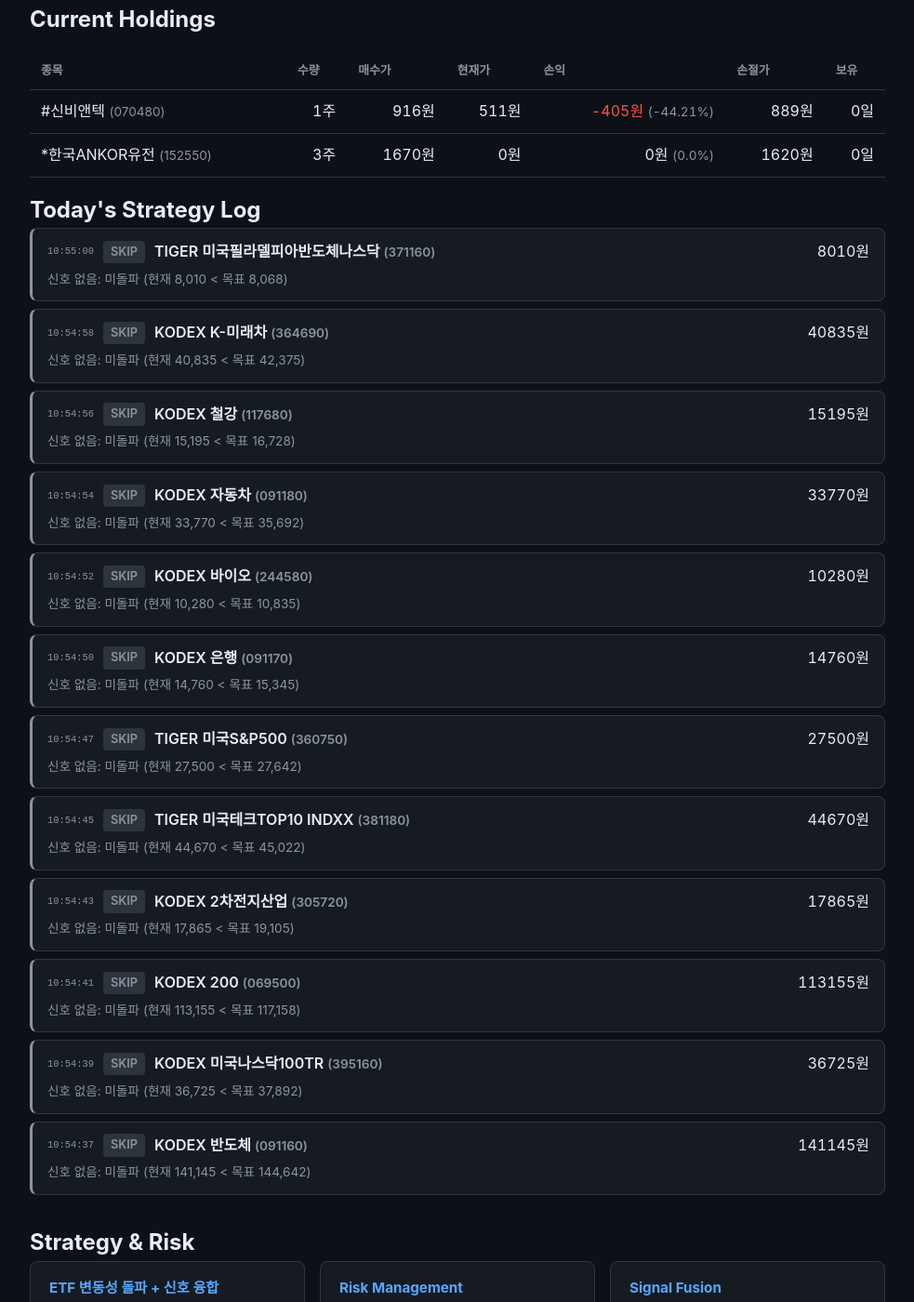
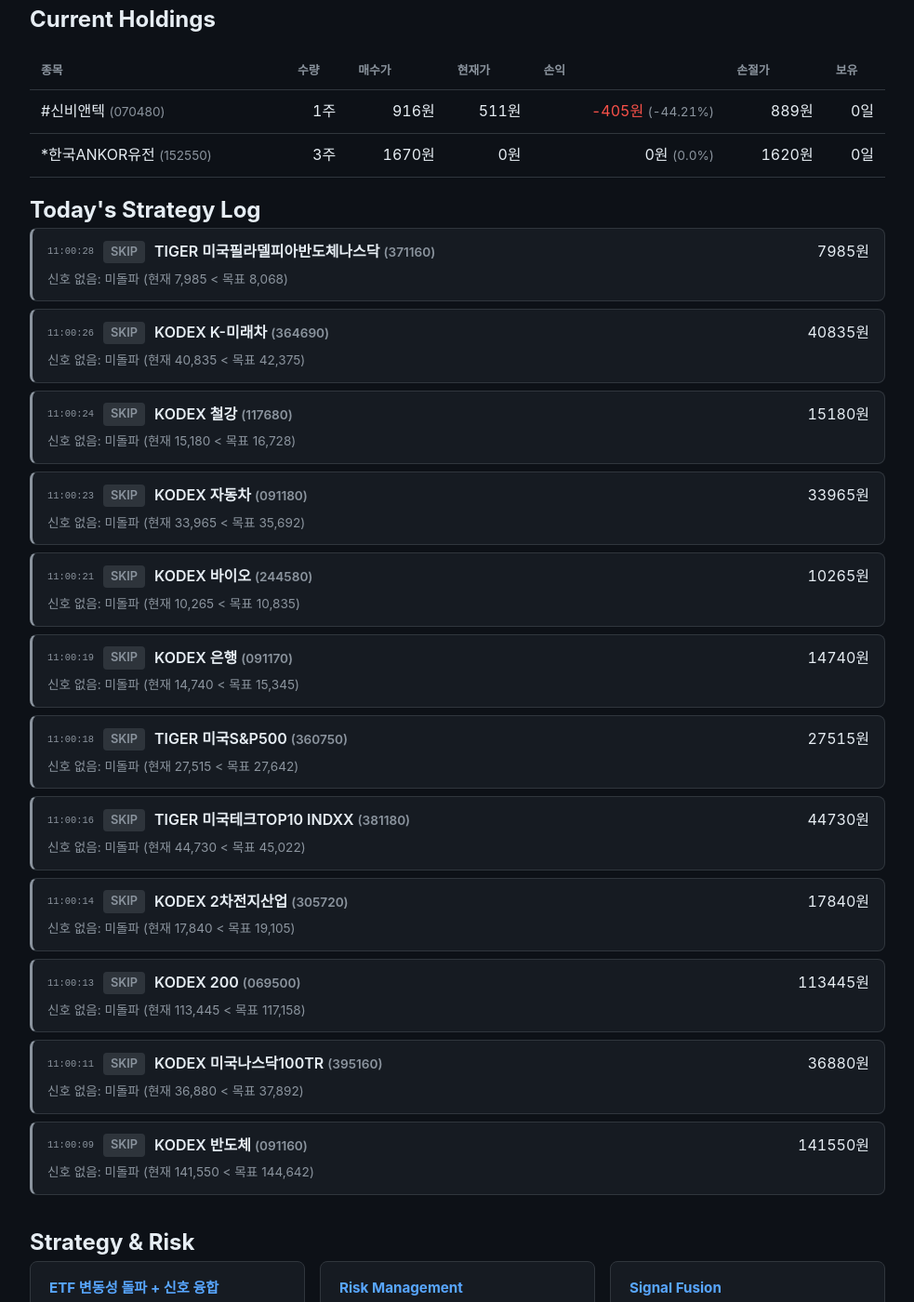
Before and after one commit to BudongJW/kis-trading-journal, a Jekyll site: the page built from index.html, in a window 1280 px wide and 1400 px high, scrolled down 499 px. Shown: the whole window at 93% size, without its empty margins (148-1131 px from the left). Built offline with Jekyll 4.4.1, drawn with Linux system fonts in a browser that asks for light colours; some of the changed text lies outside the part shown.

Commit message:
auto: portfolio update 11:00

```diff
--- a/_data/portfolio.json
+++ b/_data/portfolio.json
@@ -1,5 +1,5 @@
 {
-  "updated_at": "2026-05-20T10:55:06.851268",
+  "updated_at": "2026-05-20T11:00:34.165167",
   "initial_capital": 500000,
   "cash": 622856,
   "holdings": [
@@ -169,11 +169,11 @@
     "enabled": true,
     "regime": "CAUTION",
     "confidence": 0.65,
-    "sma_ratio": 0.684,
+    "sma_ratio": 0.6903,
     "canary_bad": 1,
     "canary_scores": {
       "195930": 0.0531,
-      "132030": -0.8938
+      "132030": -0.8831
     }
   },
   "us_session": {
@@ -187,16 +187,16 @@
   },
   "decisions": [
     {
-      "time": "10:55:00",
+      "time": "11:00:28",
       "symbol": "371160",
       "name": "TIGER 미국필라델피아반도체나스닥",
       "action": "skip",
-      "reason": "신호 없음: 미돌파 (현재 8,010 < 목표 8,068)",
-      "price": 8010,
+      "reason": "신호 없음: 미돌파 (현재 7,985 < 목표 8,068)",
+      "price": 7985,
       "ta_total": -14.2
     },
     {
-      "time": "10:54:58",
+      "time": "11:00:26",
       "symbol": "364690",
       "name": "KODEX K-미래차",
       "action": "skip",
@@ -205,93 +205,93 @@
       "ta_total": -12.8
     },
     {
-      "time": "10:54:56",
+      "time": "11:00:24",
       "symbol": "117680",
       "name": "KODEX 철강",
       "action": "skip",
-      "reason": "신호 없음: 미돌파 (현재 15,195 < 목표 16,728)",
-      "price": 15195,
-      "ta_total": -1.2
+      "reason": "신호 없음: 미돌파 (현재 15,180 < 목표 16,728)",
+      "price": 15180,
+      "ta_total": -1.1
     },
     {
-      "time": "10:54:54",
+      "time": "11:00:23",
       "symbol": "091180",
       "name": "KODEX 자동차",
       "action": "skip",
-      "reason": "신호 없음: 미돌파 (현재 33,770 < 목표 35,692)",
-      "price": 33770,
+      "reason": "신호 없음: 미돌파 (현재 33,965 < 목표 35,692)",
+      "price": 33965,
       "ta_total": -4.4
     },
     {
-      "time": "10:54:52",
+      "time": "11:00:21",
       "symbol": "244580",
       "name": "KODEX 바이오",
       "action": "skip",
-      "reason": "신호 없음: 미돌파 (현재 10,280 < 목표 10,835)",
-      "price": 10280,
-      "ta_total": 2.0
+      "reason": "신호 없음: 미돌파 (현재 10,265 < 목표 10,835)",
+      "price": 10265,
+      "ta_total": 2.1
     },
     {
-      "time": "10:54:50",
+      "time": "11:00:19",
       "symbol": "091170",
       "name": "KODEX 은행",
       "action": "skip",
-      "reason": "신호 없음: 미돌파 (현재 14,760 < 목표 15,345)",
-      "price": 14760,
-      "ta_total": -8.3
+      "reason": "신호 없음: 미돌파 (현재 14,740 < 목표 15,345)",
+      "price": 14740,
+      "ta_total": -8.1
     },
     {
-      "time": "10:54:47",
+      "time": "11:00:18",
       "symbol": "360750",
       "name": "TIGER 미국S&P500",
       "action": "skip",
-      "reason": "신호 없음: 미돌파 (현재 27,500 < 목표 27,642)",
-      "price": 27500,
-      "ta_total": 10.0
+      "reason": "신호 없음: 미돌파 (현재 27,515 < 목표 27,642)",
+      "price": 27515,
+      "ta_total": 9.6
     },
     {
-      "time": "10:54:45",
+      "time": "11:00:16",
       "symbol": "381180",
       "name": "TIGER 미국테크TOP10 INDXX",
       "action": "skip",
-      "reason": "신호 없음: 미돌파 (현재 44,670 < 목표 45,022)",
-      "price": 44670,
-      "ta_total": -9.1
+      "reason": "신호 없음: 미돌파 (현재 44,730 < 목표 45,022)",
+      "price": 44730,
+      "ta_total": -9.3
     },
     {
-      "time": "10:54:43",
+      "time": "11:00:14",
       "symbol": "305720",
       "name": "KODEX 2차전지산업",
       "action": "skip",
-      "reason": "신호 없음: 미돌파 (현재 17,865 < 목표 19,105)",
-      "price": 17865,
-      "ta_total": -5.3
+      "reason": "신호 없음: 미돌파 (현재 17,840 < 목표 19,105)",
+      "price": 17840,
+      "ta_total": -5.2
     },
     {
-      "time": "10:54:41",
+      "time": "11:00:13",
       "symbol": "069500",
       "name": "KODEX 200",
       "action": "skip",
-      "reason": "신호 없음: 미돌파 (현재 113,155 < 목표 117,158)",
-      "price": 113155,
+      "reason": "신호 없음: 미돌파 (현재 113,445 < 목표 117,158)",
+      "price": 113445,
       "ta_total": -15.2
     },
     {
-      "time": "10:54:39",
+      "time": "11:00:11",
       "symbol": "395160",
       "name": "KODEX 미국나스닥100TR",
       "action": "skip",
-      "reason": "신호 없음: 미돌파 (현재 36,725 < 목표 37,892)",
-      "price": 36725,
+      "reason": "신호 없음: 미돌파 (현재 36,880 < 목표 37,892)",
+      "price": 36880,
       "ta_total": -16.5
     },
     {
-      "time": "10:54:37",
+      "time": "11:00:09",
       "symbol": "091160",
       "name": "KODEX 반도체",
       "action": "skip",
-      "reason": "신호 없음: 미돌파 (현재 141,145 < 목표 144,642)",
-      "price": 141145,
+      "reason": "신호 없음: 미돌파 (현재 141,550 < 목표 144,642)",
+      "price": 141550,
       "ta_total": -14.9
     }
   ]
```
